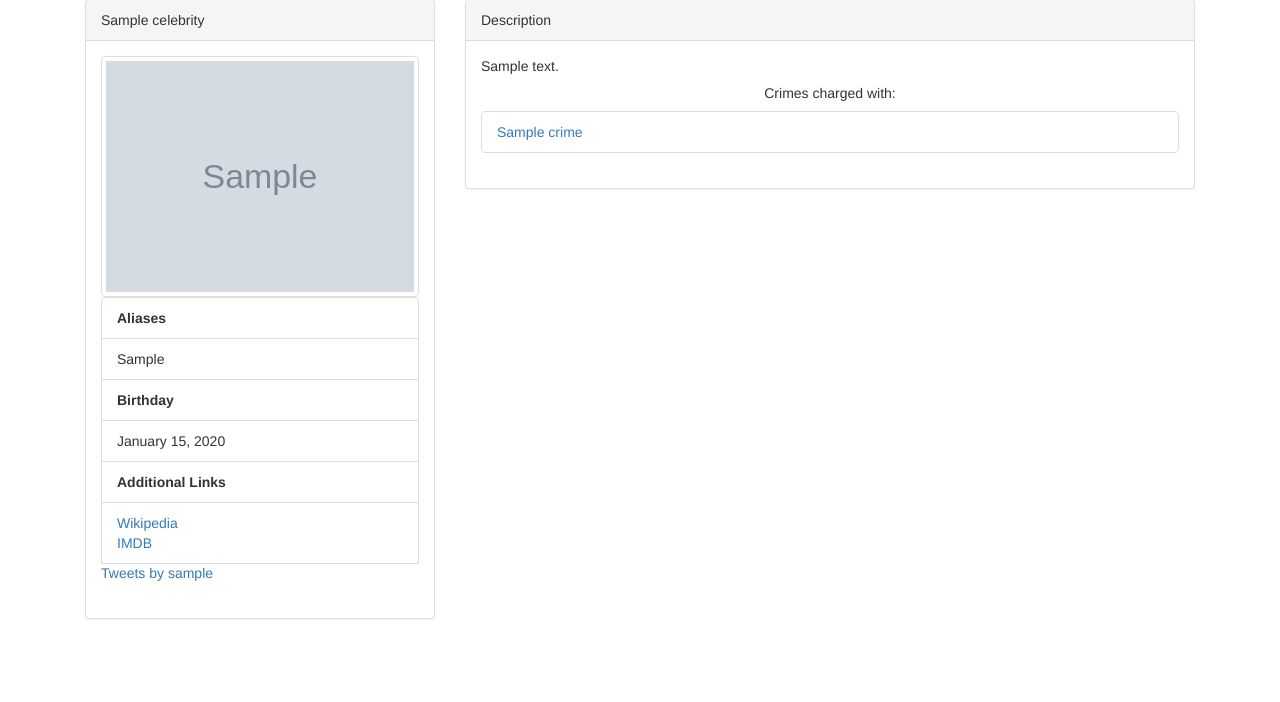
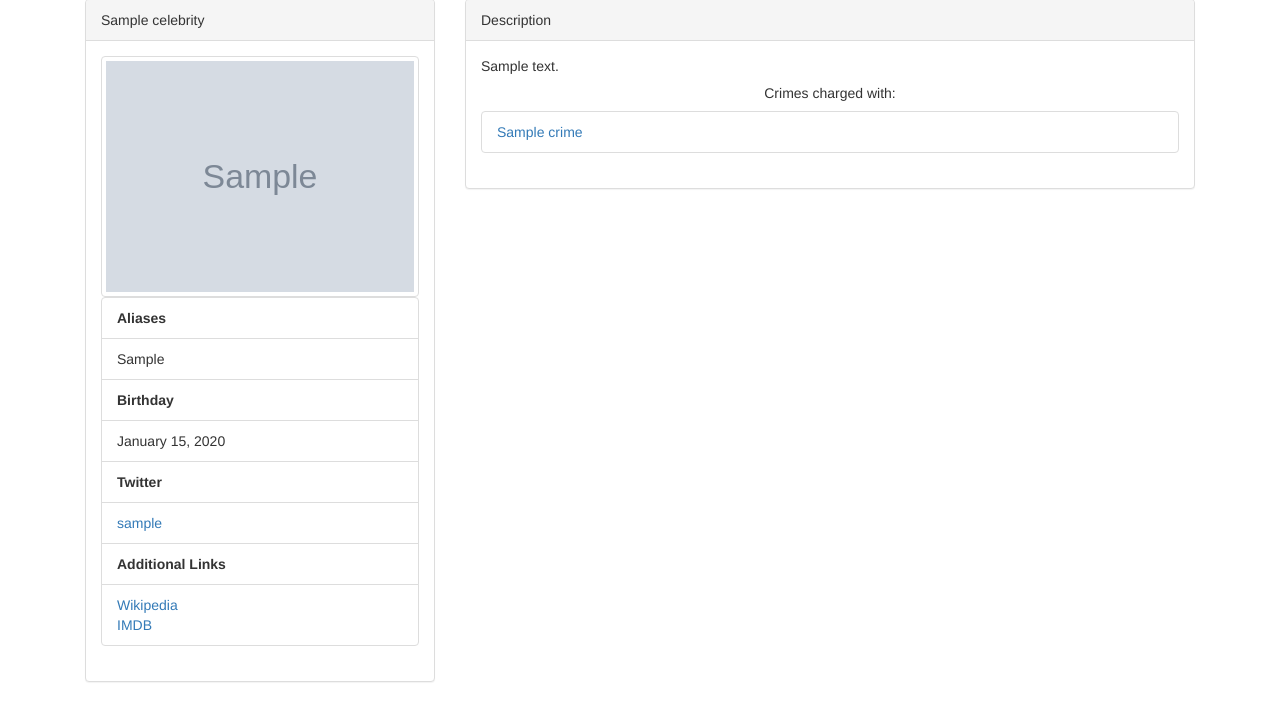
Before and after one commit to jabrouwer82/cs373-idb, a Flask app: page /celebrities/1 in a window 1280 px wide. Shown: the part 171-873 px from the top of the page. Before the commit the page ends 790 px from the top, so only its background shows below. Run offline with Flask 2, Linux system fonts and the light colour scheme; tables that the repository leaves empty hold one stand-in row (values such as "Sample post"); grey boxes marked "Sample" are stand-in pictures; some libraries are stand-ins or nearby versions.

Commit message:
Removes twitter feeds.
Handles now link to twitter pages.

```diff
--- a/templates/celebrity.html
+++ b/templates/celebrity.html
@@ -24,6 +24,12 @@
                         <li class="list-group-item"><b>Birthday</b></li>
                         <li class="list-group-item">{{ date_formatter(celebrity.birthday) }}</li>
                         {% endif %}
+                        {% if celebrity.twitter_handle %}
+                        <li class="list-group-item"><b>Twitter</b></li>
+                        <li class="list-group-item">
+                          <a href="https://twitter.com/{{ celebrity.twitter_handle|stripTwitter }}">{{ celebrity.twitter_handle }}</a>
+                        </li>
+                        {% endif %}
                         {% if celebrity.wiki_url or celebrity.imdb_url %}
                         <li class="list-group-item"><b>Additional Links</b></li>
                         <li class="list-group-item">
@@ -36,9 +42,6 @@
                               {% endif %}
                           </ul>
                         </li>
-                        {% endif %}
-                        {% if celebrity.twitter_handle %}
-                         <a class="twitter-timeline" href="https://twitter.com/{{ celebrity.twitter_handle|stripTwitter }}" data-widget-id="585560588056715267">Tweets by {{ celebrity.twitter_handle }}</a> <script>!function(d,s,id){var js,fjs=d.getElementsByTagName(s)[0],p=/^http:/.test(d.location)?'http':'https';if(!d.getElementById(id)){js=d.createElement(s);js.id=id;js.src=p+"://platform.twitter.com/widgets.js";fjs.parentNode.insertBefore(js,fjs);}}(document,"script","twitter-wjs");</script>
                         {% endif %}
                     </ul>
               </div>
```
